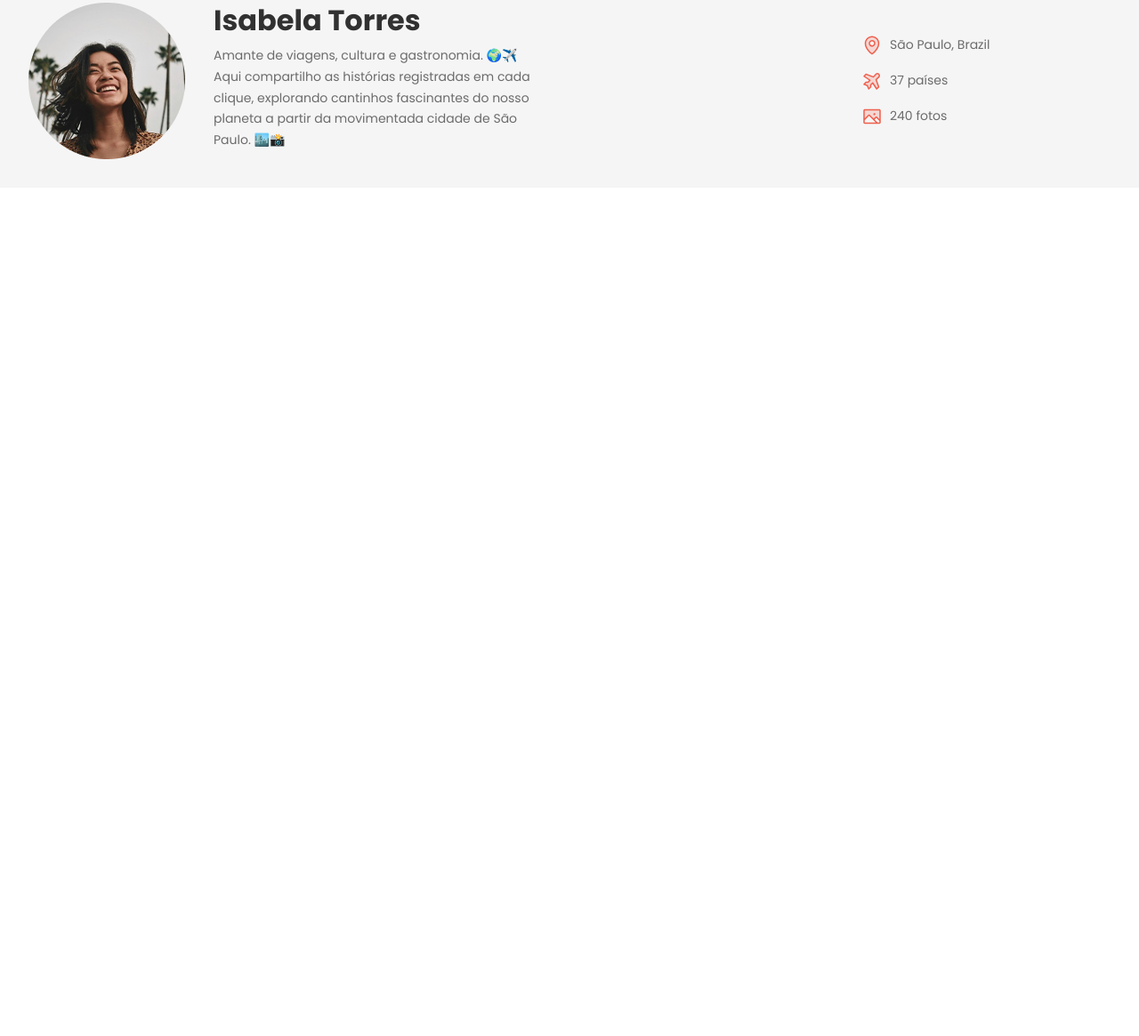
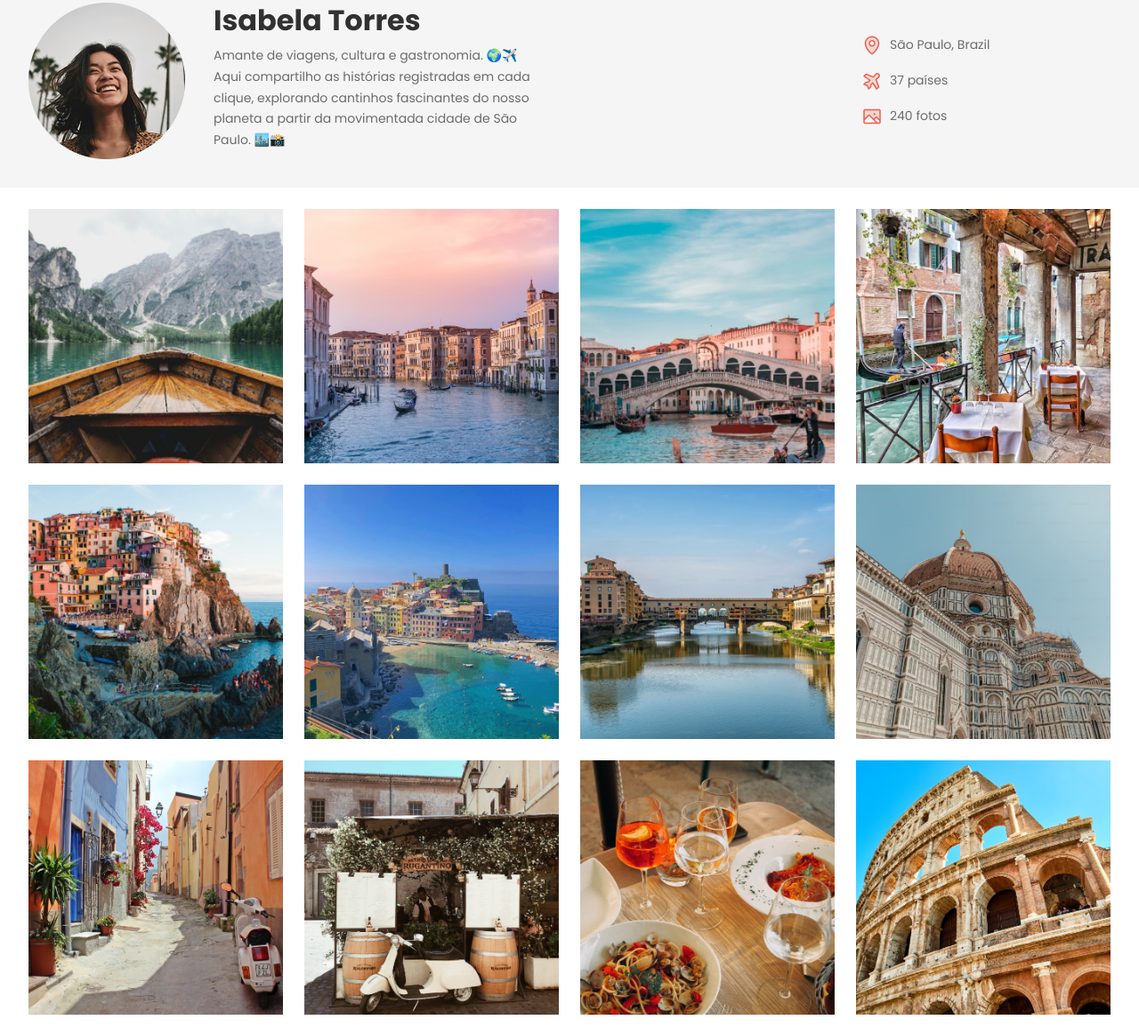
Before and after one commit to Gabrielbm48/projeto-travelgram, a plain HTML site: page index.html in a window 1280 px wide. Shown: the part 125-1290 px from the top of the page at 89% size. Before the commit the page ends 800 px from the top, so only its background shows below. Drawn offline with Linux system fonts and the light colour scheme; a web font is replaced by a local one.

Commit message:
main gallery

```diff
--- a/index.html
+++ b/index.html
@@ -72,5 +72,20 @@
         </div>
       </header>
     </div>
+
+    <main class="container">
+      <img src="assets/image/Image 01.png" alt="..." />
+      <img src="assets/image/Image 02.png" alt="..." />
+      <img src="assets/image/Image 03.png" alt="..." />
+      <img src="assets/image/Image 04.png" alt="..." />
+      <img src="assets/image/Image 05.png" alt="..." />
+      <img src="assets/image/Image 06.png" alt="..." />
+      <img src="assets/image/Image 07.png" alt="..." />
+      <img src="assets/image/Image 08.png" alt="..." />
+      <img src="assets/image/Image 09.png" alt="..." />
+      <img src="assets/image/Image 10.png" alt="..." />
+      <img src="assets/image/Image 11.png" alt="..." />
+      <img src="assets/image/Image 12.png" alt="..." />
+    </main>
   </body>
 </html>
--- a/styles/index.css
+++ b/styles/index.css
@@ -1,3 +1,4 @@
 @import url(global.css);
 @import url(nav.css);
 @import url(header.css);
+@import url(main.css);
--- /dev/null
+++ b/styles/main.css
@@ -0,0 +1,12 @@
+main {
+  display: flex;
+  flex-wrap: wrap;
+  gap: 24px;
+  padding-block: 24px;
+}
+
+main img {
+  width: 286px;
+  height: 286px;
+  object-fit: cover;
+}
```
